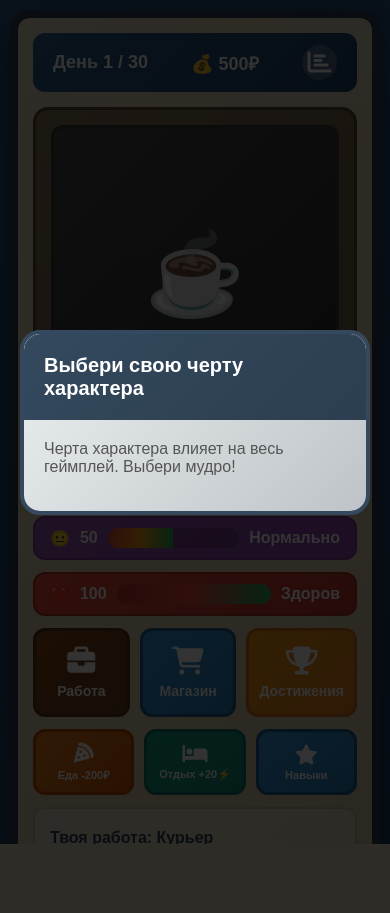
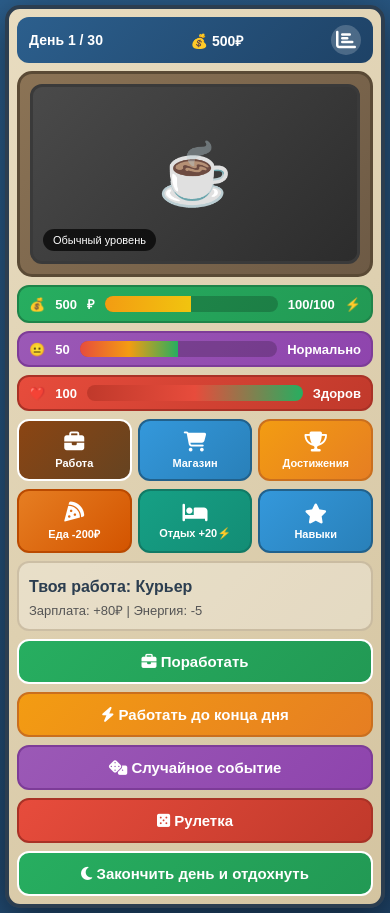
Before and after one commit to rushan11147-cmd/TelegramFix, a Flask app: page / in a window 390 px wide. Before the commit the page ends 844 px from the top, so only its background shows below. Run offline with Flask 3, Linux system fonts and the light colour scheme; some libraries are stand-ins or nearby versions.

Commit message:
Добавлено сохранение в SQLite БД + мобильная оптимизация + исправлен баг с чертами

```diff
--- a/app.py
+++ b/app.py
@@ -5,14 +5,64 @@ from dotenv import load_dotenv
 import json
 import random
 import time
+import sqlite3
+from threading import Lock
 
 load_dotenv()
 
 app = Flask(__name__)
 CORS(app)
 
-# Простое хранилище данных пользователей (в продакшене используй базу данных)
+# База данных SQLite
+DB_PATH = 'game_data.db'
+db_lock = Lock()
+
+def init_db():
+    """Инициализация базы данных"""
+    with sqlite3.connect(DB_PATH) as conn:
+        cursor = conn.cursor()
+        cursor.execute('''
+            CREATE TABLE IF NOT EXISTS users (
+                user_id TEXT PRIMARY KEY,
+                data TEXT NOT NULL,
+                last_updated TIMESTAMP DEFAULT CURRENT_TIMESTAMP
+            )
+        ''')
+        conn.commit()
+
+def save_user_data(user_id, data):
+    """Сохранение данных пользователя в БД"""
+    with db_lock:
+        with sqlite3.connect(DB_PATH) as conn:
+            cursor = conn.cursor()
+            cursor.execute('''
+                INSERT OR REPLACE INTO users (user_id, data, last_updated)
+                VALUES (?, ?, CURRENT_TIMESTAMP)
+            ''', (user_id, json.dumps(data)))
+            conn.commit()
+
+def load_user_data(user_id):
+    """Загрузка данных пользователя из БД"""
+    with db_lock:
+        with sqlite3.connect(DB_PATH) as conn:
+            cursor = conn.cursor()
+            cursor.execute('SELECT data FROM users WHERE user_id = ?', (user_id,))
+            row = cursor.fetchone()
+            if row:
+                return json.loads(row[0])
+            return None
+
+# Инициализируем БД при старте
+init_db()
+
+# Простое хранилище данных пользователей (кэш в памяти)
 users_data = {}
+
+def save_and_return(user_id, response_data):
+    """Сохранить данные пользователя в БД и вернуть ответ"""
+    if user_id in users_data:
+        save_user_data(user_id, users_data[user_id])
+    return jsonify(response_data)
 
 # События игры
 EVENTS = [
@@ -386,44 +436,56 @@ def design():
 @app.route('/api/user/<user_id>')
 def get_user(user_id):
     """Получить данные пользователя"""
+    # Сначала проверяем кэш в памяти
     if user_id not in users_data:
-        users_data[user_id] = {
-            'money': 500,  # Стартовые деньги
-            'day': 1,      # Текущий день
-            'max_days': 30, # До зарплаты
-            'energy': 100,
-            'max_energy': 100,
-            'money_per_work': 50,  # За одно нажатие "работать"
-            'last_event': None,
-            'last_event_time': 0,
-            'salary': 25000,  # Зарплата в конце месяца
-            'trait': None,    # Черта личности
-            'trait_selected': False,  # Выбрана ли черта
-            'current_job': 'delivery',  # Текущая работа
-            'unlocked_jobs': ['delivery'],  # Открытые работы
-            'boosters': {},  # Активные бустеры {booster_id: days_left}
-            'owned_items': [],  # Купленные предметы
-            'cars': [],  # Купленные машины
-            'real_estate': [],  # Купленная недвижимость
-            'credits': [],  # Активные кредиты
-            'monthly_income': 0,  # Пассивный доход
-            'monthly_expenses': 0,  # Ежемесячные расходы
-            'completed_goals': [],  # Выполненные цели
-            'total_goals_completed': 0,  # Счетчик выполненных целей
-            'worked_today': False,  # Работал ли сегодня
-            'mood': 50,  # Настроение (0-100)
-            'total_earned': 0,  # Всего заработано
-            'total_spent': 0,  # Всего потрачено
-            'work_count': 0,  # Сколько раз работал
-            'health': 100,  # Здоровье (0-100)
-            'skills': {  # Навыки
-                'speed': 1,  # Скорость (меньше энергии на работу)
-                'luck': 1,  # Удача (больше шанс позитивных событий)
-                'charisma': 1,  # Харизма (больше доход)
-                'intelligence': 1  # Интеллект (быстрее прокачка)
-            },
-            'skill_points': 0  # Очки навыков
-        }
+        # Пытаемся загрузить из БД
+        db_data = load_user_data(user_id)
+        if db_data:
+            users_data[user_id] = db_data
+        else:
+            # Создаем нового пользователя
+            users_data[user_id] = {
+                'money': 500,  # Стартовые деньги
+                'day': 1,      # Текущий день
+                'max_days': 30, # До зарплаты
+                'energy': 100,
+                'max_energy': 100,
+                'money_per_work': 50,  # За одно нажатие "работать"
+                'last_event': None,
+                'last_event_time': 0,
+                'salary': 25000,  # Зарплата в конце месяца
+                'trait': None,    # Черта личности
+                'trait_selected': False,  # Выбрана ли черта
+                'current_job': 'delivery',  # Текущая работа
+                'unlocked_jobs': ['delivery'],  # Открытые работы
+                'boosters': {},  # Активные бустеры {booster_id: days_left}
+                'owned_items': [],  # Купленные предметы
+                'cars': [],  # Купленные машины
+                'real_estate': [],  # Купленная недвижимость
+                'credits': [],  # Активные кредиты
+                'monthly_income': 0,  # Пассивный доход
+                'monthly_expenses': 0,  # Ежемесячные расходы
+                'completed_goals': [],  # Выполненные цели
+                'total_goals_completed': 0,  # Счетчик выполненных целей
+                'worked_today': False,  # Работал ли сегодня
+                'mood': 50,  # Настроение (0-100)
+                'total_earned': 0,  # Всего заработано
+                'total_spent': 0,  # Всего потрачено
+                'work_count': 0,  # Сколько раз работал
+                'health': 100,  # Здоровье (0-100)
+                'skills': {  # Навыки
+                    'speed': 1,  # Скорость (меньше энергии на работу)
+                    'luck': 1,  # Удача (больше шанс позитивных событий)
+                    'charisma': 1,  # Харизма (больше доход)
+                    'intelligence': 1  # Интеллект (быстрее прокачка)
+                },
+                'skill_points': 0,  # Очки навыков
+                'rest_count': 0,  # Сколько раз отдыхал сегодня
+                'had_credits': False  # Брал ли когда-либо кредиты
+            }
+            # Сохраняем нового пользователя в БД
+            save_user_data(user_id, users_data[user_id])
+
     return jsonify(users_data[user_id])
 
 @app.route('/api/reset/<user_id>', methods=['POST'])
@@ -475,6 +537,9 @@ def check_goals():
     user = users_data[user_id]
     newly_completed = check_and_complete_goals(user)
 
+    # Сохраняем изменения в БД
+    save_user_data(user_id, user)
+
     return jsonify({
         'user': user,
         'newly_completed_goals': newly_completed
@@ -500,6 +565,9 @@ def change_job():
         return jsonify({"error": "Job not unlocked"}), 400
 
     user['current_job'] = job_id
+
+    # Сохраняем изменения в БД
+    save_user_data(user_id, user)
 
     return jsonify({
         'user': user,
@@ -553,6 +621,9 @@ def buy_booster():
         if 'boosters' not in user:
             user['boosters'] = {}
         user['boosters'][booster_id] = booster['duration']
+
+    # Сохраняем изменения в БД
+    save_user_data(user_id, user)
 
     return jsonify({
         'user': user,
@@ -700,6 +771,9 @@ def buy_car():
         # Проверяем выполнение целей
         newly_completed_goals = check_and_complete_goals(user)
 
+        # Сохраняем изменения в БД
+        save_user_data(user_id, user)
+
         return jsonify({
             'user': user,
             'car': car,
@@ -754,6 +828,9 @@ def buy_car():
         # Устанавливаем флаг что были кредиты (для цели "Без долгов")
         user['had_credits'] = True
 
+        # Сохраняем изменения в БД
+        save_user_data(user_id, user)
+
         return jsonify({
             'user': user,
             'car': car,
@@ -803,6 +880,9 @@ def buy_real_estate():
         user['real_estate'].append(property_id)
         user['monthly_income'] += property_data['monthly_income']
         user['monthly_expenses'] += abs(property_data['monthly_cost'])
+
+        # Сохраняем изменения в БД
+        save_user_data(user_id, user)
 
         return jsonify({
             'user': user,
@@ -858,6 +938,9 @@ def buy_real_estate():
         # Устанавливаем флаг что были кредиты (для цели "Без долгов")
         user['had_credits'] = True
 
+        # Сохраняем изменения в БД
+        save_user_data(user_id, user)
+
         return jsonify({
             'user': user,
             'property': property_data,
@@ -892,6 +975,9 @@ def select_trait():
     user['trait'] = trait_id
     user['trait_selected'] = True
 
+    # Сохраняем изменения в БД
+    save_user_data(user_id, user)
+
     return jsonify({
         'user': user,
         'trait': TRAITS[trait_id]
@@ -914,6 +1000,9 @@ def buy_food():
 
     user['money'] -= cost
     user['mood'] = min(100, user.get('mood', 50) + 10)
+
+    # Сохраняем изменения в БД
+    save_user_data(user_id, user)
 
     return jsonify({
         'user': user,
@@ -939,6 +1028,9 @@ def take_rest():
     user['energy'] = min(user['max_energy'], user['energy'] + 20)
     user['mood'] = min(100, user.get('mood', 50) + 5)
     user['rest_count_today'] = rest_count + 1
+
+    # Сохраняем изменения в БД
+    save_user_data(user_id, user)
 
     return jsonify({
         'user': user,
@@ -980,6 +1072,9 @@ def random_event():
         message += ' ' + ('+' if event_cost > 0 else '') + str(event_cost) + '₽'
     if mood_change != 0:
         message += ' ' + ('+' if mood_change > 0 else '') + str(mood_change) + ' настроения'
+
+    # Сохраняем изменения в БД
+    save_user_data(user_id, user)
 
     return jsonify({
         'user': user,
@@ -1036,6 +1131,9 @@ def play_roulette():
     elif multiplier >= 5:
         user['mood'] = min(100, user.get('mood', 50) + 15)
 
+    # Сохраняем изменения в БД
+    save_user_data(user_id, user)
+
     return jsonify({
         'user': user,
         'multiplier': multiplier,
@@ -1078,6 +1176,9 @@ def upgrade_skill():
         'charisma': '💬 Харизма',
         'intelligence': '🧠 Интеллект'
     }
+
+    # Сохраняем изменения в БД
+    save_user_data(user_id, user)
 
     return jsonify({
         'user': user,
@@ -1225,6 +1326,9 @@ def work():
     # Проверяем выполнение целей
     newly_completed_goals = check_and_complete_goals(user)
 
+    # Сохраняем изменения в БД
+    save_user_data(user_id, user)
+
     return jsonify({
         'user': user,
         'event': event,
@@ -1258,6 +1362,8 @@ def next_day():
             # Усталость не растёт в пропущенный день
             user['energy'] = user['max_energy']
             user['day'] += 1
+            # Сохраняем изменения в БД
+            save_user_data(user_id, user)
             return jsonify({
                 'user': user,
                 'day_skipped': True,
@@ -1294,6 +1400,9 @@ def next_day():
 
         # Проверяем выполнение целей
         newly_completed_goals = check_and_complete_goals(user)
+
+        # Сохраняем изменения в БД
+        save_user_data(user_id, user)
 
         return jsonify({
             'user': user,
@@ -1366,6 +1475,9 @@ def next_day():
             job_names = [job['name'] for job in new_jobs]
             message += f"\n🎉 Открыты новые работы: {', '.join(job_names)}"
 
+        # Сохраняем изменения в БД
+        save_user_data(user_id, user)
+
         return jsonify({
             'user': user,
             'daily_cost': daily_cost,
--- a/templates/simple.html
+++ b/templates/simple.html
@@ -281,7 +281,135 @@
         }
 
         @media (max-width: 768px) {
-            .main-area { grid-template-columns: 1fr; }
+            body {
+                padding: 5px;
+            }
+
+            .container {
+                padding: 8px;
+                border: 4px solid #2c3e50;
+                border-radius: 15px;
+            }
+
+            .top-bar {
+                padding: 8px 12px;
+                font-size: 14px;
+                margin-bottom: 8px;
+            }
+
+            .main-area {
+                grid-template-columns: 1fr;
+                gap: 8px;
+                margin-bottom: 8px;
+            }
+
+            .character-card {
+                padding: 10px;
+            }
+
+            .character-image {
+                height: 180px;
+                font-size: 60px;
+            }
+
+            .character-level-badge {
+                padding: 5px 10px;
+                font-size: 11px;
+            }
+
+            .right-panel {
+                gap: 8px;
+            }
+
+            .money-progress {
+                padding: 8px 10px;
+                font-size: 13px;
+            }
+
+            .progress-bar {
+                height: 16px;
+            }
+
+            .nav-buttons {
+                gap: 6px;
+            }
+
+            .nav-btn {
+                padding: 10px 6px;
+                font-size: 11px;
+                border: 2px solid;
+            }
+
+            .nav-btn-icon {
+                font-size: 20px;
+                margin-bottom: 3px;
+            }
+
+            .job-info {
+                padding: 10px;
+                font-size: 13px;
+            }
+
+            .work-button, .next-day-btn {
+                padding: 12px;
+                font-size: 15px;
+                border: 2px solid;
+            }
+
+            .modal {
+                padding: 10px;
+            }
+
+            .modal-content {
+                max-height: 85vh;
+            }
+
+            .modal-header {
+                padding: 12px 15px;
+                font-size: 16px;
+            }
+
+            .modal-body {
+                padding: 12px;
+            }
+
+            .item-card {
+                padding: 10px;
+                margin: 6px 0;
+                border: 2px solid #8b7355;
+            }
+
+            .item-icon {
+                font-size: 24px;
+            }
+
+            .item-name {
+                font-size: 14px;
+            }
+
+            .item-price {
+                font-size: 14px;
+            }
+
+            .item-desc {
+                font-size: 11px;
+            }
+
+            .close-btn {
+                width: 30px;
+                height: 30px;
+                font-size: 20px;
+            }
+
+            .shop-tabs {
+                padding: 10px;
+                gap: 4px;
+            }
+
+            .shop-tab {
+                padding: 8px 6px;
+                font-size: 11px;
+            }
         }
     </style>
 </head>
@@ -428,7 +556,7 @@
         </div>
     </div>
 
-    <div class="modal" id="traitModal" style="display: flex;">
+    <div class="modal" id="traitModal">
         <div class="modal-content">
             <div class="modal-header">
                 <div style="font-size: 20px; font-weight: bold;">Выбери свою черту характера</div>
```
Also changed, not shown: game_data.db (added).
